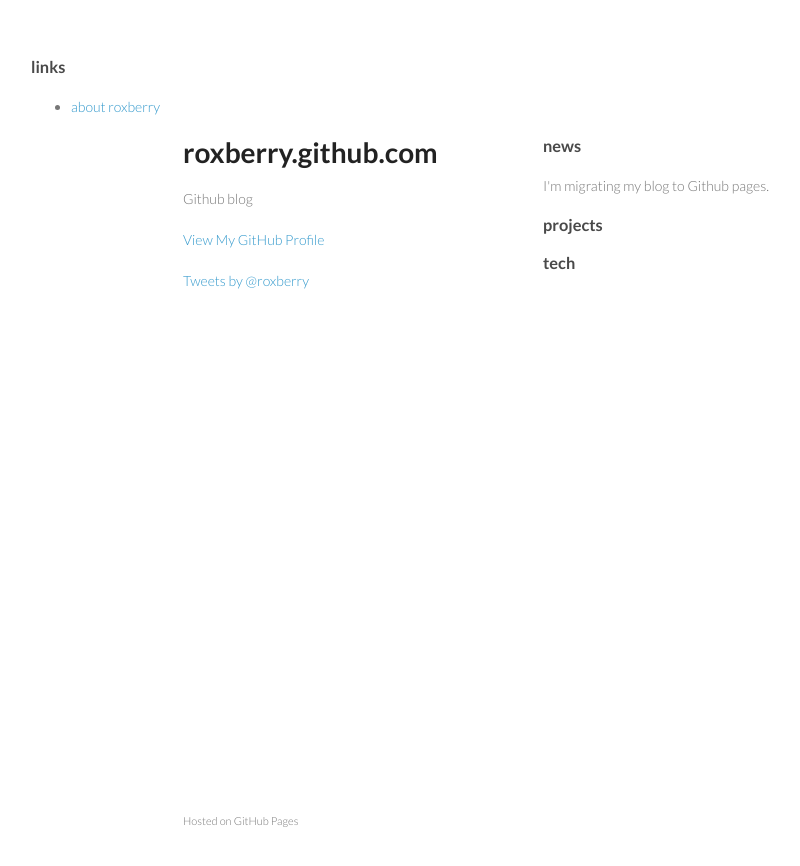
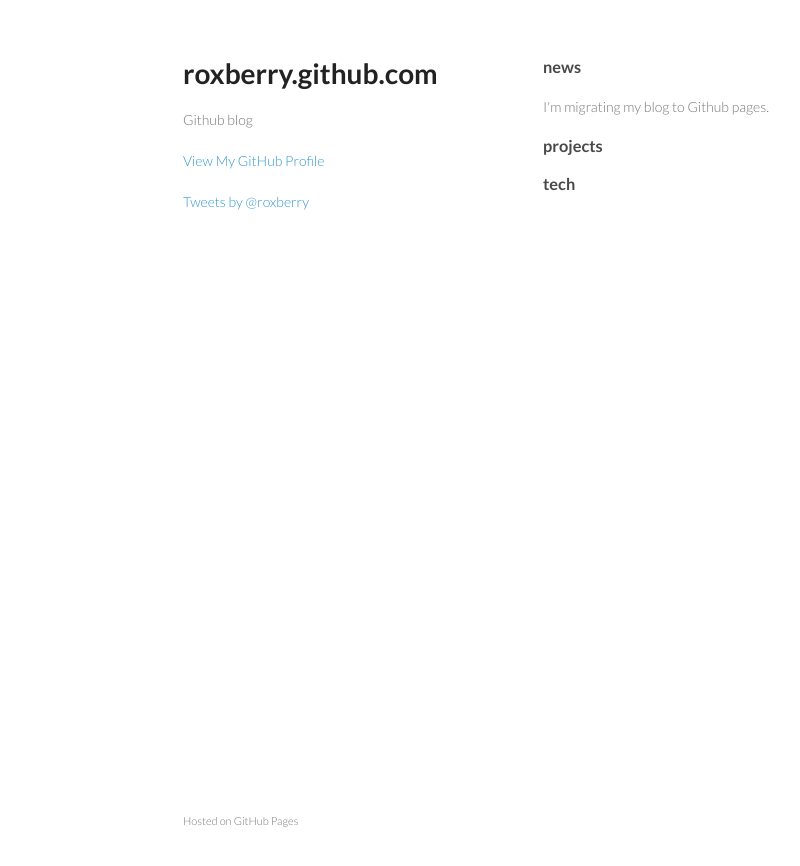
Before and after one commit to roxberry/roxberry.github.com, a Jekyll site: the page built from index.html, in a window 1280 px wide. Shown: the top 866 px of the page, without its empty margins (27-827 px from the left). Built offline with Jekyll 4.4.1, drawn with Linux system fonts in a browser that asks for light colours; comment, search, counter and statistics services are not loaded.

Commit message:
cleaning up structure

```diff
--- a/_layouts/base.html
+++ b/_layouts/base.html
@@ -13,21 +13,13 @@
 </head>
 <body>
 
-<h3>links</h3>
-<ul>
-    <li><a href=about.html>about roxberry</a></li>
-</ul>
 <div class="wrapper">
     <header>
         <h1>roxberry.github.com</h1>
         <p>Github blog</p>
-
-
         <p class="view"><a href="https://github.com/roxberry">View My GitHub Profile</a></p>
         <a class="twitter-timeline" href="https://twitter.com/roxberry" data-widget-id="312669708451188736">Tweets by @roxberry</a>
         <script>!function(d,s,id){var js,fjs=d.getElementsByTagName(s)[0];if(!d.getElementById(id)){js=d.createElement(s);js.id=id;js.src="//platform.twitter.com/widgets.js";fjs.parentNode.insertBefore(js,fjs);}}(document,"script","twitter-wjs");</script>
-
-
     </header>
     <section>
         <div class="container">
```
